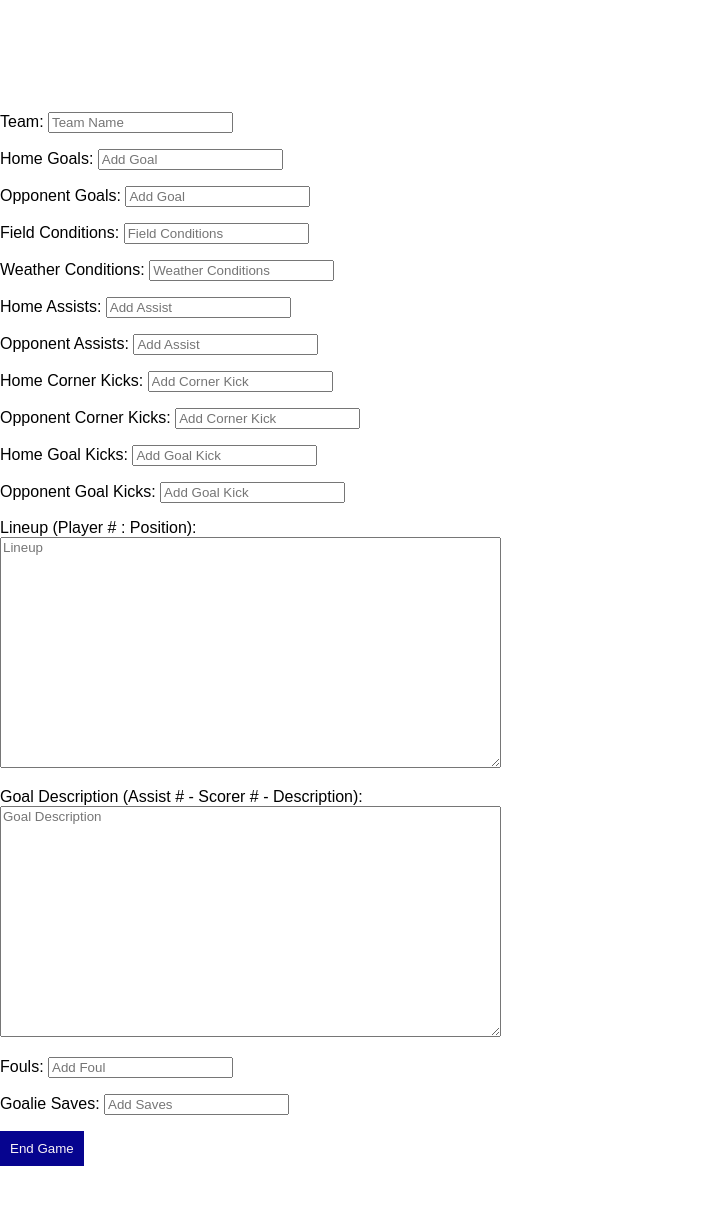
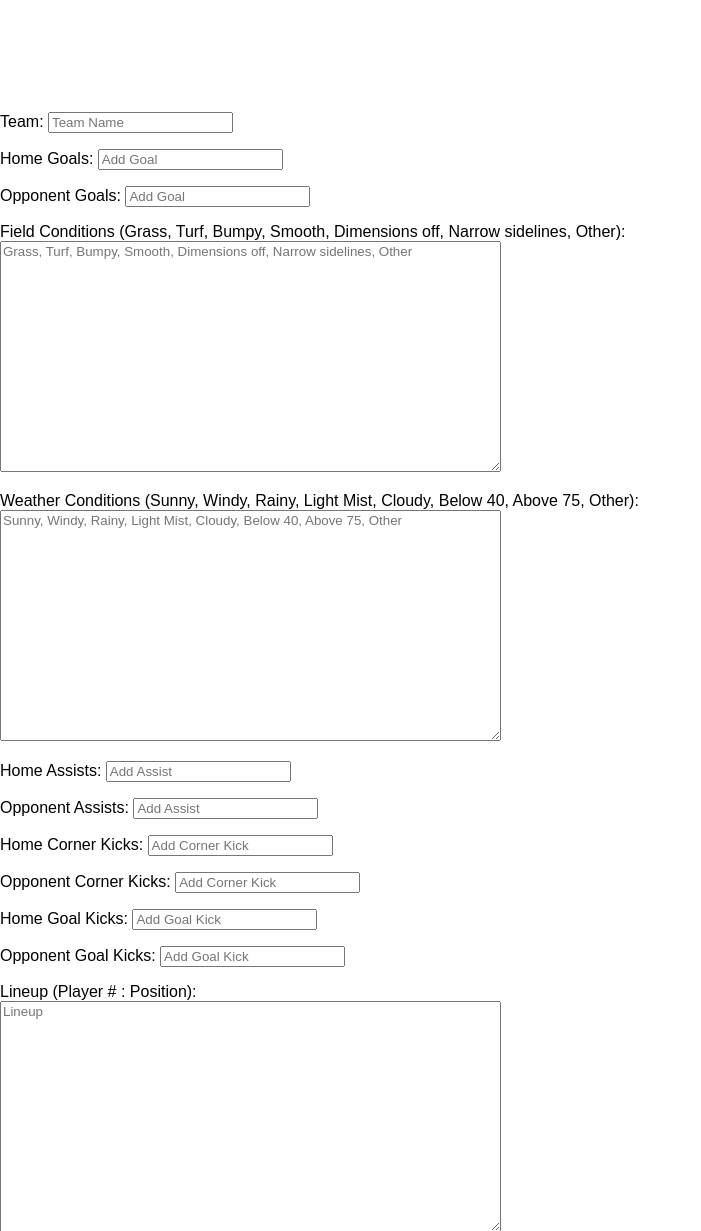
Before and after one commit to mopaws/SoccerStats, a Flask app: page /createGame/ in a window 1280 px wide. Shown: the part 218-1449 px from the top of the page, without its empty margins (0-701 px from the left). Before the commit the page ends 1384 px from the top, so only its background shows below. Run offline with Flask 3, Linux system fonts and the light colour scheme; some libraries are stand-ins or nearby versions.

Commit message:
Update createReport.html

```diff
--- a/templates/createReport.html
+++ b/templates/createReport.html
@@ -24,7 +24,7 @@
                    placeholder="Add Goal">
             </input>
         </p>
-
+<!--
         <p>
 
             <label for="field_conditions">Field Conditions: </label>
@@ -38,7 +38,23 @@
             <input type="text" name="weather_conditions"
                    placeholder="Weather Conditions">
             </input>
-        </p>
+        </p>-->
+            <label for="field_conditions">Field Conditions (Grass, Turf, Bumpy, Smooth, Dimensions off, Narrow sidelines, Other): </label>
+            <br>
+            <textarea name="field_conditions"
+                      placeholder="Grass, Turf, Bumpy, Smooth, Dimensions off, Narrow sidelines, Other"
+                      rows="15"
+                      cols="60"
+                      ></textarea>
+            </p>
+                    <label for="weather_conditions">Weather Conditions (Sunny, Windy, Rainy, Light Mist, Cloudy, Below 40, Above 75, Other): </label>
+            <br>
+            <textarea name="weather_conditions"
+                      placeholder="Sunny, Windy, Rainy, Light Mist, Cloudy, Below 40, Above 75, Other"
+                      rows="15"
+                      cols="60"
+                      ></textarea>
+            </p>
 
         <p>
             <label for="home_assists">Home Assists: </label>
```
